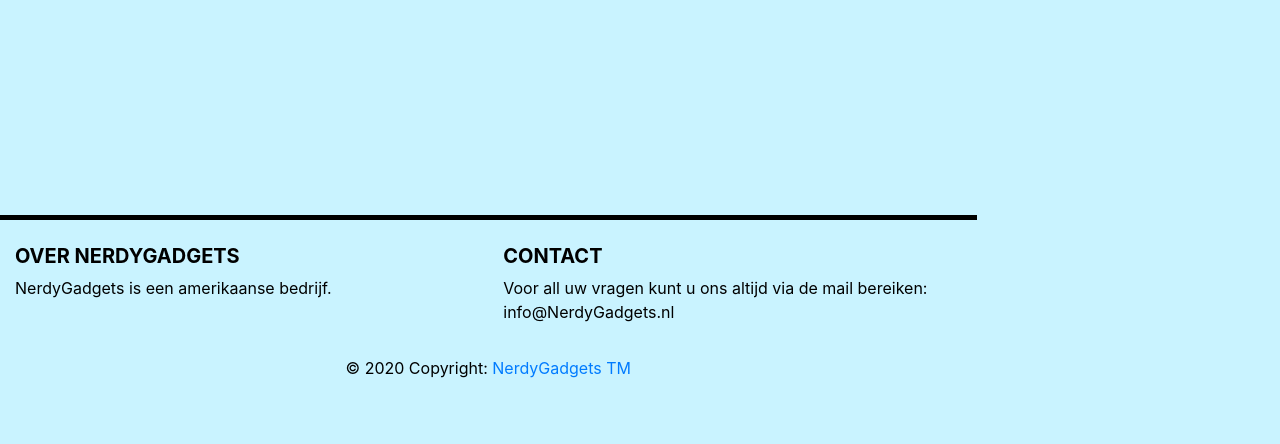
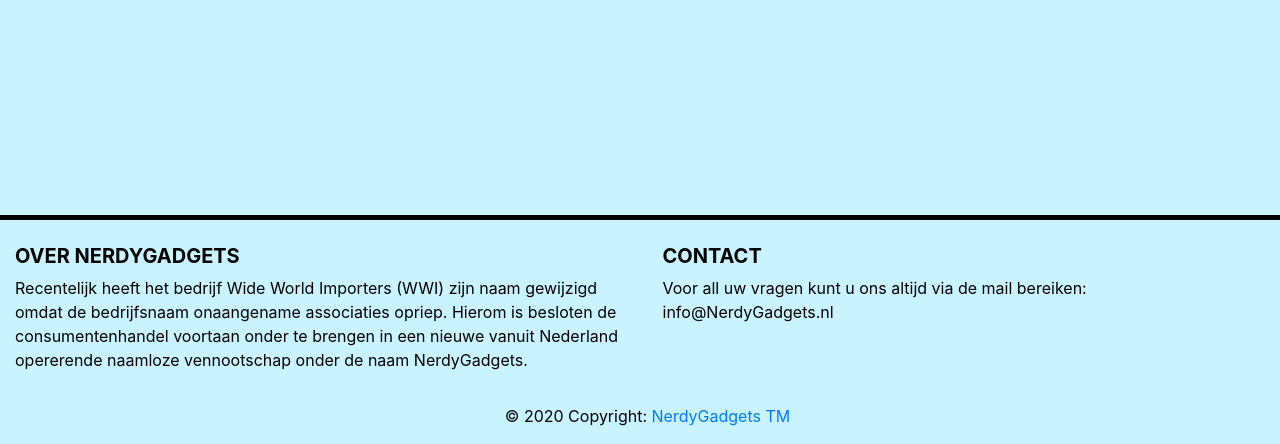
Before and after one commit to usadson/NerdyGadgets, a PHP site: page /nerdygadgets/index.php in a window 1280 px wide; the page is wider, and only the part inside the window is pictured. Shown: the part 742-1186 px from the top of that part. Before the commit the page ends 1120 px from the top of that part, so only its background shows below. Run offline with PHP 8.4, Linux system fonts and the light colour scheme; data that the repository does not hold is empty; some libraries are stand-ins or nearby versions; some web fonts are replaced.

Commit message:
footer update

```diff
--- a/footer.php
+++ b/footer.php
@@ -28,7 +28,9 @@ color: black;
 
                 <!-- Content -->
                 <h5 class="text-uppercase font-weight-bold">  Over NerdyGadgets</h5>
-                <p>NerdyGadgets is een amerikaanse bedrijf.</p>
+                <p>Recentelijk heeft het bedrijf Wide World Importers (WWI) zijn naam gewijzigd omdat de bedrijfsnaam onaangename associaties opriep.
+                    Hierom is besloten de consumentenhandel voortaan onder te brengen in een nieuwe vanuit Nederland opererende naamloze vennootschap
+                    onder de naam NerdyGadgets.</p>
 
             </div>
             <!-- Grid column -->
@@ -40,7 +42,7 @@ color: black;
 
                 <!-- Content -->
                 <h5 class="text-uppercase font-weight-bold">Contact</h5>
-                <p>Voor all uw vragen kunt u ons altijd via de mail bereiken:
+                <p>Voor all uw vragen kunt u ons altijd via de mail bereiken:<br>
                 info@NerdyGadgets.nl</p>
 
             </div>
```
